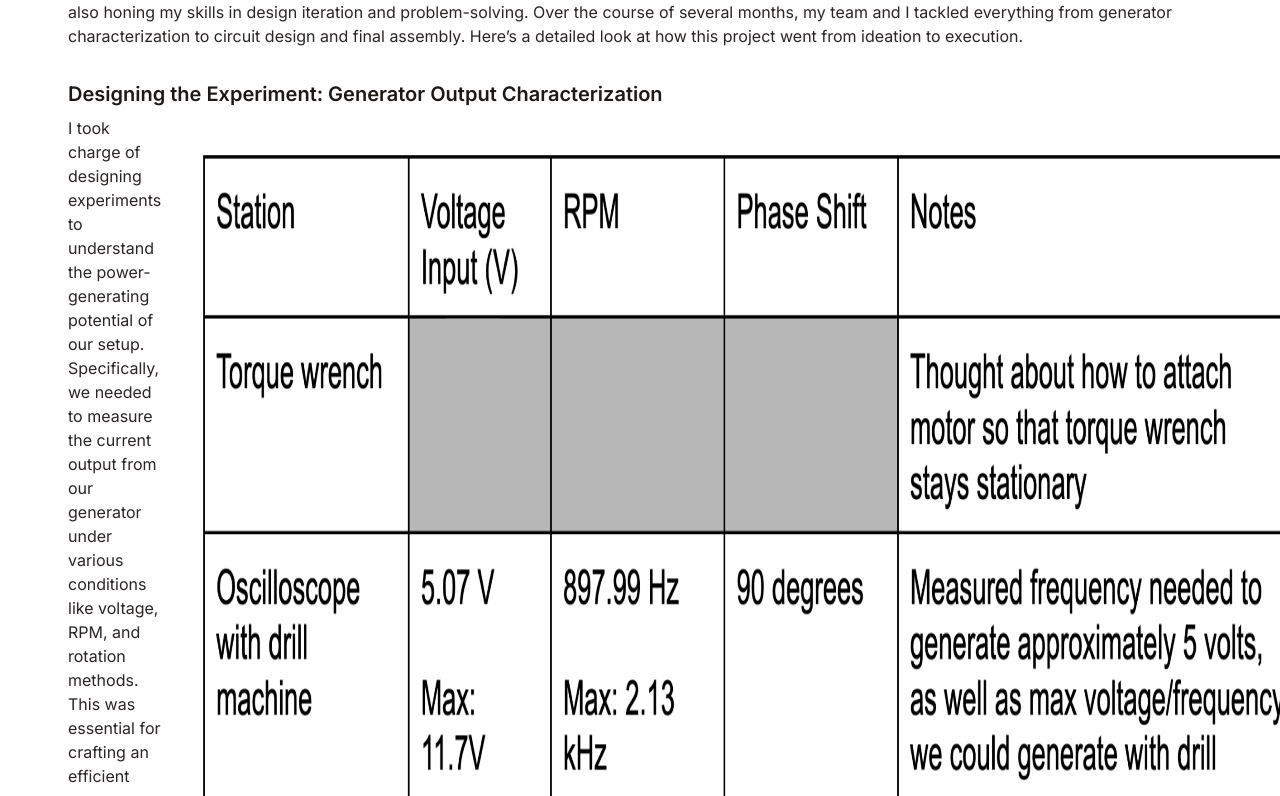
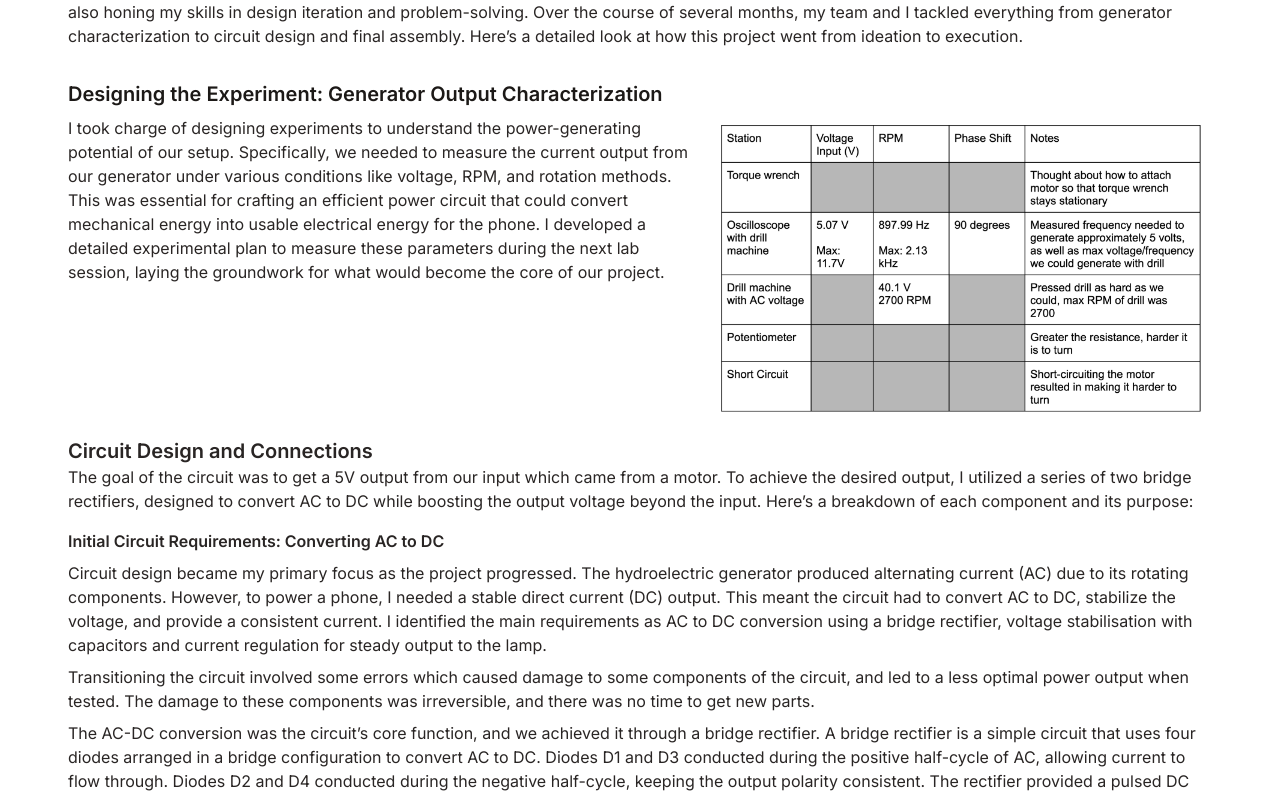
Before and after one commit to v1dh1/vidhi, a Next.js app: page /powersupply in a window 1280 px wide. Shown: the part 1104-1900 px from the top of the page. Built offline with nearby package versions, Linux system fonts and the light colour scheme; a web font is replaced by a local one.

Commit message:
fixing img in powersupply

```diff
--- a/app/powersupply/Pump.jsx
+++ b/app/powersupply/Pump.jsx
@@ -25,7 +25,7 @@ const Pump = () => {
 
         <div className='text-stone-900 text-xl pt-8 font-semibold'>{"Designing the Experiment: Generator Output Characterization"}</div>
 
-        <div className='flex flex-col lg:flex-row gap-4 pt-2'>
+        <div className='flex flex-col md:flex-row gap-4 pt-2'>
           <div className='text-stone-800'>
             {"I took charge of designing experiments to understand the power-generating potential of our setup. Specifically, we needed to measure the current output from our generator under various conditions like voltage, RPM, and rotation methods. This was essential for crafting an efficient power circuit that could convert mechanical energy into usable electrical energy for the phone. I developed a detailed experimental plan to measure these parameters during the next lab session, laying the groundwork for what would become the core of our project."}
           </div>
@@ -33,9 +33,9 @@ const Pump = () => {
           <Image
             src="/graph1.png"
             alt="Graph of parameters tested."
-            className="w-auto h-50"
+            className="w-50 h-50"
             width={500}
-            height={500}
+            height={300}
           />
         </div>
 
```
